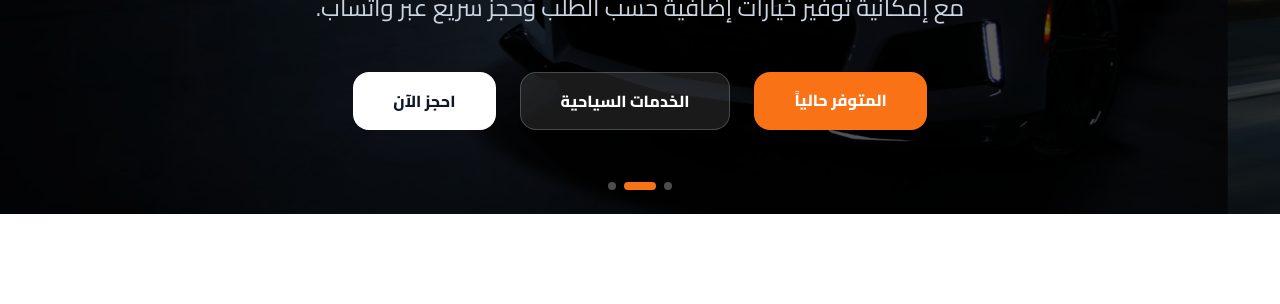
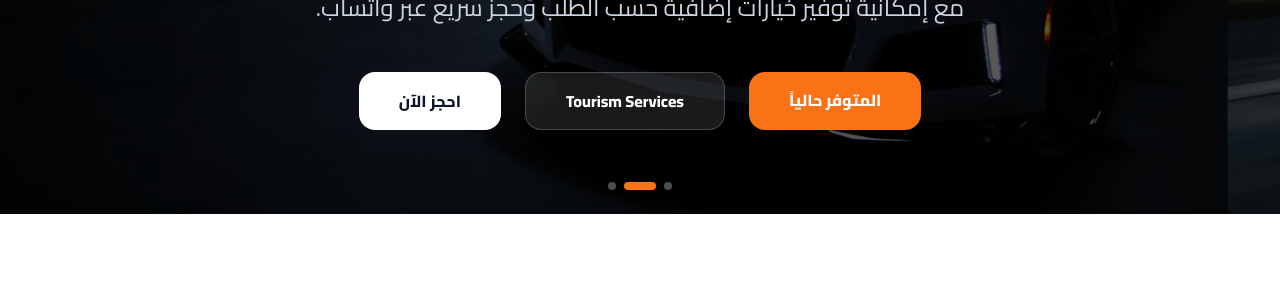
Before and after one commit to alreefcar/alreef-website, a plain HTML site: page index.html in a window 1280 px wide. Shown: the part 466-770 px from the top of the page. Drawn offline with nearby package versions, Linux system fonts and the light colour scheme.

```diff
--- a/index.html
+++ b/index.html
@@ -249,14 +249,12 @@
             </h1>
             <p class="text-xl md:text-2xl text-slate-300 mb-12 font-medium max-w-2xl mx-auto leading-relaxed" data-i18n="hero_desc">نوفر سيارات متاحة للحجز في عمّان بأحدث الموديلات وأسعار تنافسية، مع إمكانية توفير خيارات إضافية حسب الطلب وحجز سريع عبر واتساب.</p>
          <div class="flex flex-wrap justify-center gap-6 mb-6">
-  <a href="#fleet" class="bg-orange-500 hover:bg-orange-600 text-white px-10 py-4 rounded-2xl font-black" data-i18n="fleet_btn">المتوفر حالياً</a>
+              <a href="#fleet" class="bg-orange-500 hover:bg-orange-600 text-white px-10 py-4 rounded-2xl font-black" data-i18n="fleet_btn">المتوفر حالياً</a>
 
-  <a href="https://alreefcar.github.io/alreef-website/services.html" class="bg-white/10 hover:bg-white/20 text-white px-10 py-4 rounded-2xl font-black border border-white/20">
-    الخدمات السياحية
-  </a>
+              <a href="https://alreefcar.github.io/alreef-website/services.html" class="bg-white/10 hover:bg-white/20 text-white px-10 py-4 rounded-2xl font-black border border-white/20">Tourism Services</a>
 
-  <button type="button" onclick="openBookingModal('General Booking Inquiry')" class="bg-white hover:bg-slate-100 text-slate-900 px-10 py-4 rounded-2xl font-black" data-i18n="book_btn">احجز الآن</button>
-</div>
+              <button type="button" onclick="openBookingModal('General Booking Inquiry')" class="bg-white hover:bg-slate-100 text-slate-900 px-10 py-4 rounded-2xl font-black" data-i18n="book_btn">احجز الآن</button>
+            </div>
         </div>
         <div class="absolute bottom-6 left-0 w-full flex justify-center gap-2">
             <div id="dot0" class="w-8 h-2 rounded-full bg-orange-500"></div>
```
